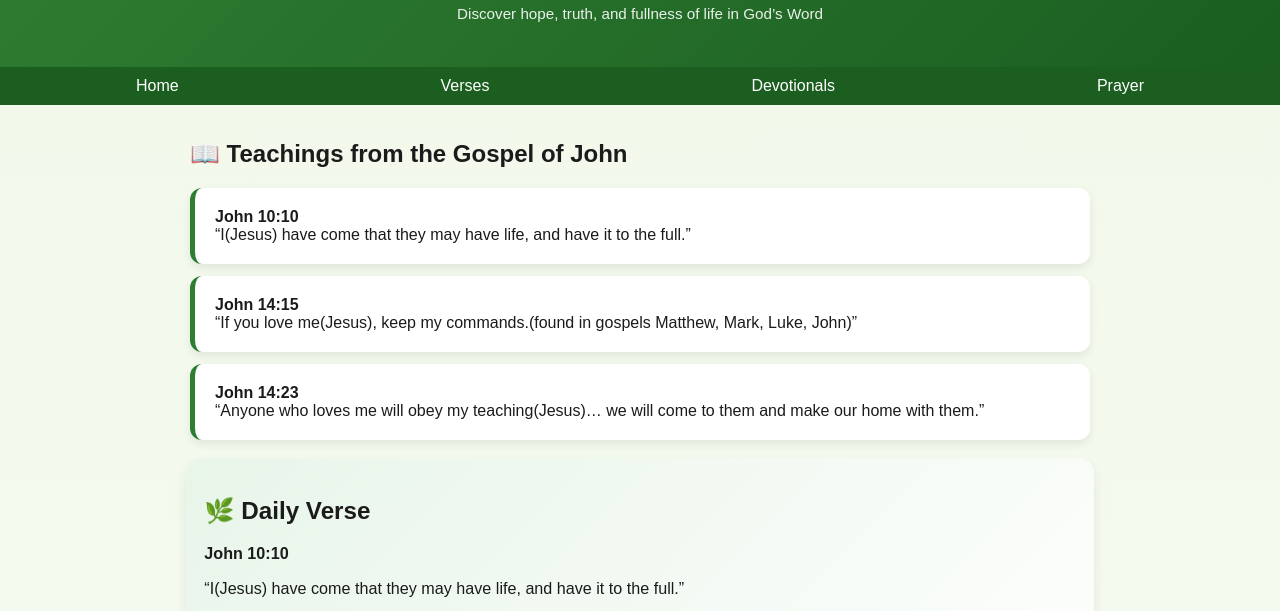
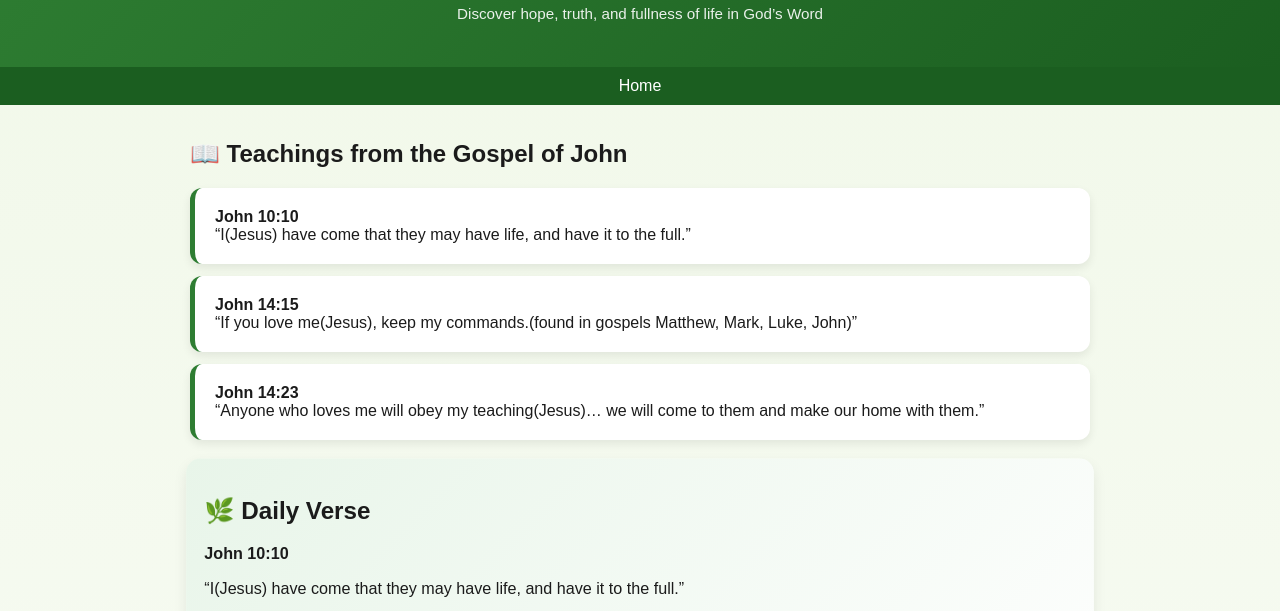
Before and after one commit to GospelFeed/Abundant_life-, a plain HTML site: page index.html in a window 1280 px wide. Shown: the part 77-688 px from the top of the page. Drawn offline with Linux system fonts and the light colour scheme.

Commit message:
Update index.html

```diff
--- a/index.html
+++ b/index.html
@@ -153,10 +153,7 @@ footer {
 
 <nav>
   <a href="#">Home</a>
-  <a href="#">Verses</a>
-  <a href="#">Devotionals</a>
-  <a href="#">Prayer</a>
-</nav>
+ </nav>
 
 <div class="container">
 
```
